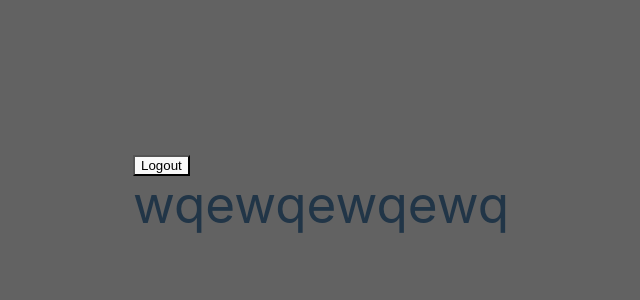
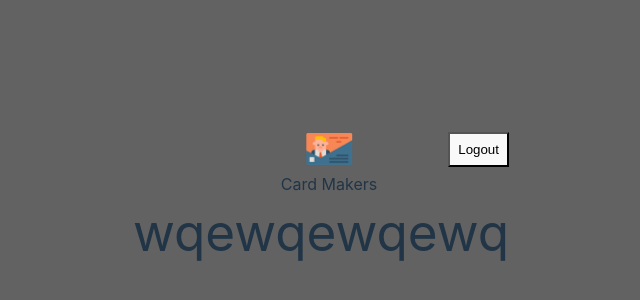
Before and after one commit to sinde530/card-maker, a React (Vite) app: page /card-maker/maker in a window 1280 px wide. Shown: the part 208-508 px from the top of the page, without its empty margins (319-959 px from the left). Built offline with nearby package versions, Linux system fonts and the light colour scheme; no server answers; sample sign-in values are in the browser's storage.

Commit message:
Create Header Component

```diff
--- /dev/null
+++ b/src/components/Header/index.tsx
@@ -0,0 +1,19 @@
+import { HeaderContainer, Logo, LogoutButton, Title } from "./styled";
+
+interface Props {
+  onLogout: any;
+}
+
+export default function Header({ onLogout }: Props) {
+  return (
+    <HeaderContainer>
+      {onLogout && (
+        <LogoutButton type="button" onClick={onLogout}>
+          Logout
+        </LogoutButton>
+      )}
+      <Logo src="/public/logo.png" alt="img" />
+      <Title>Card Makers</Title>
+    </HeaderContainer>
+  );
+}
--- /dev/null
+++ b/src/components/Header/styled.ts
@@ -0,0 +1,29 @@
+import styled from "@emotion/styled";
+
+export const HeaderContainer = styled.div({
+  width: "100%",
+  textAlign: "center",
+  padding: "8px",
+  position: "relative",
+});
+
+export const LogoutButton = styled.button({
+  position: "absolute",
+  right: "16px",
+  padding: "8px",
+
+  "&:hover": {
+    transition: "0.4s",
+    backgroundColor: "#1a73e8",
+    border: "2px solid #000",
+    color: "#FFFFFF",
+  },
+});
+
+export const Logo = styled.img({
+  width: "48px",
+});
+
+export const Title = styled.p({
+  margin: 0,
+});
--- a/src/components/Login/index.tsx
+++ b/src/components/Login/index.tsx
@@ -1,6 +1,7 @@
 /* eslint-disable @typescript-eslint/no-unused-expressions */
 import { useEffect } from "react";
 import { NavigateOptions, useNavigate } from "react-router-dom";
+import Header from "../Header";
 
 import { LoginContainer, Li, Ul, GoogleButton, GithubButton } from "./styled";
 
@@ -34,7 +35,7 @@ export default function Login(props: Props) {
 
   return (
     <LoginContainer>
-      <p>Header Component</p>
+      <Header onLogout={undefined} />
       <div>
         <h1>Social Login Pages</h1>
         <Ul>
--- a/src/components/Maker/index.tsx
+++ b/src/components/Maker/index.tsx
@@ -1,5 +1,6 @@
 import { useEffect } from "react";
 import { useNavigate } from "react-router-dom";
+import Header from "../Header";
 
 interface Props {
   authService: any;
@@ -25,9 +26,8 @@ export default function Maker(props: Props) {
 
   return (
     <div>
-      <button type="button" onClick={handleLogout}>
-        Logout
-      </button>
+      <Header onLogout={handleLogout} />
+
       <h1>wqewqewqewq</h1>
     </div>
   );
```
